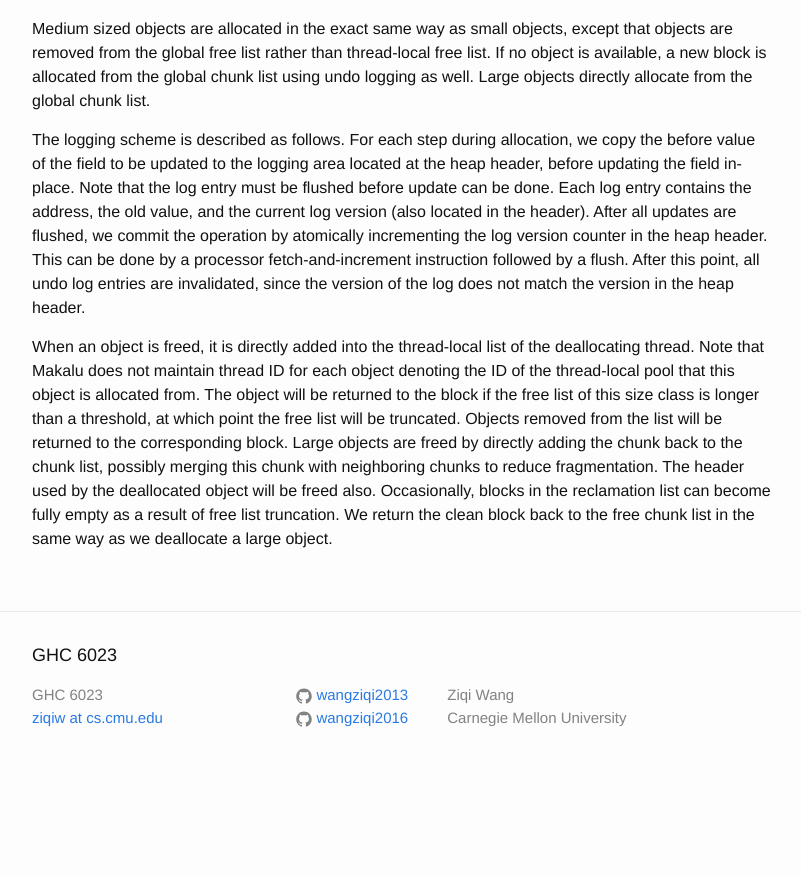
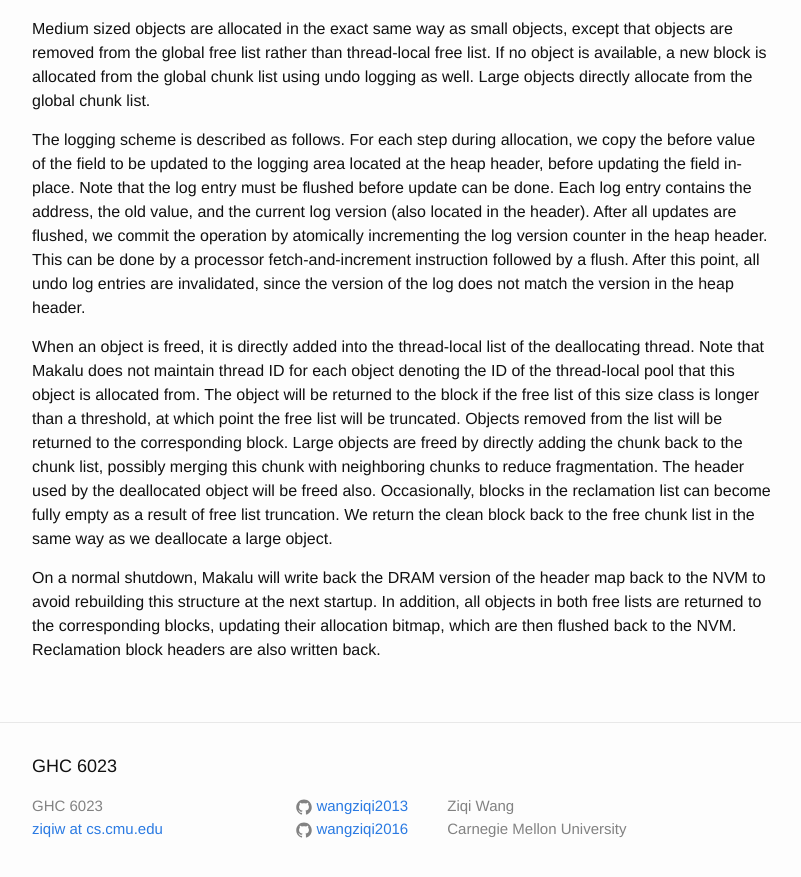
Before and after one commit to wangziqi2013/wangziqi2013.github.io, a Jekyll site: the page built from _posts/2019-11-18-makalu.markdown, in a window 1280 px wide and 900 px high, scrolled down 3484 px. Shown: the top 877 px of the window, without its empty margins (238-1039 px from the left). Built offline with Jekyll 4.4.1, drawn with Linux system fonts in a browser that asks for light colours; before the commit the page ends 4273 px from its top, so only the background shows below that.

Commit message:
Adding normal shutdown

```diff
--- a/_posts/2019-11-18-makalu.markdown
+++ b/_posts/2019-11-18-makalu.markdown
@@ -143,3 +143,8 @@ Large objects are freed by directly adding the chunk back to the chunk list, pos
 chunks to reduce fragmentation. The header used by the deallocated object will be freed also.
 Occasionally, blocks in the reclamation list can become fully empty as a result of free list truncation. We return the
 clean block back to the free chunk list in the same way as we deallocate a large object.
+
+On a normal shutdown, Makalu will write back the DRAM version of the header map back to the NVM to avoid rebuilding this
+structure at the next startup. In addition, all objects in both free lists are returned to the corresponding blocks,
+updating their allocation bitmap, which are then flushed back to the NVM. Reclamation block headers are also written
+back.
```
